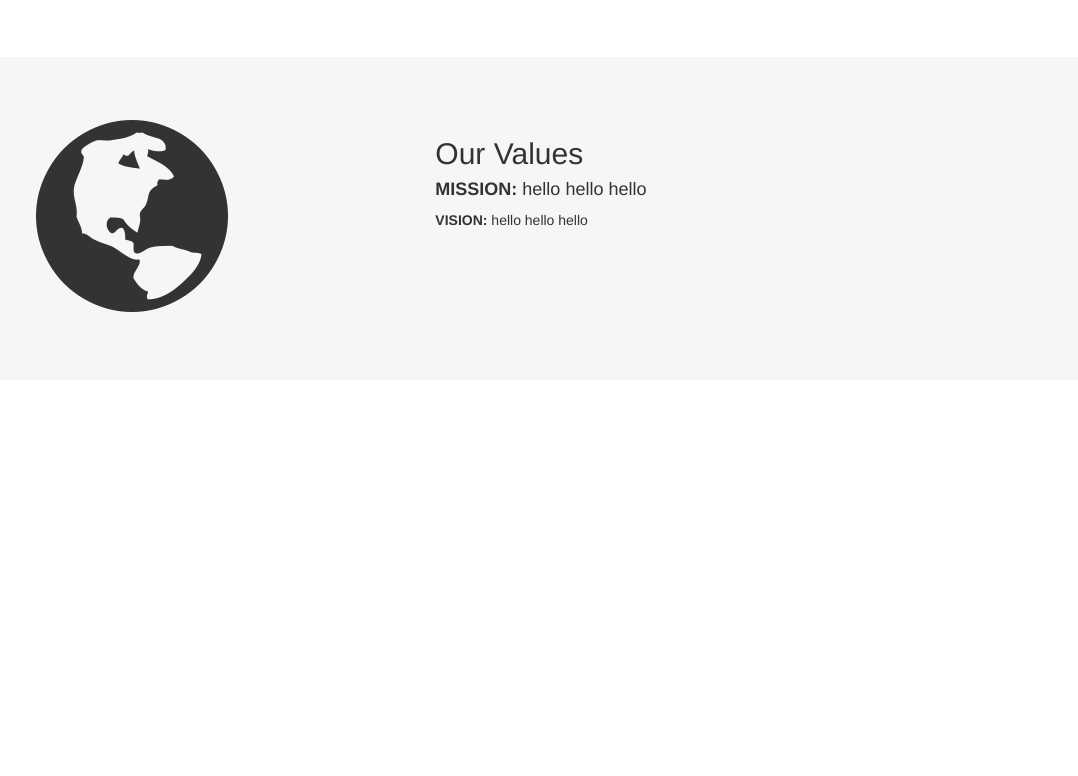
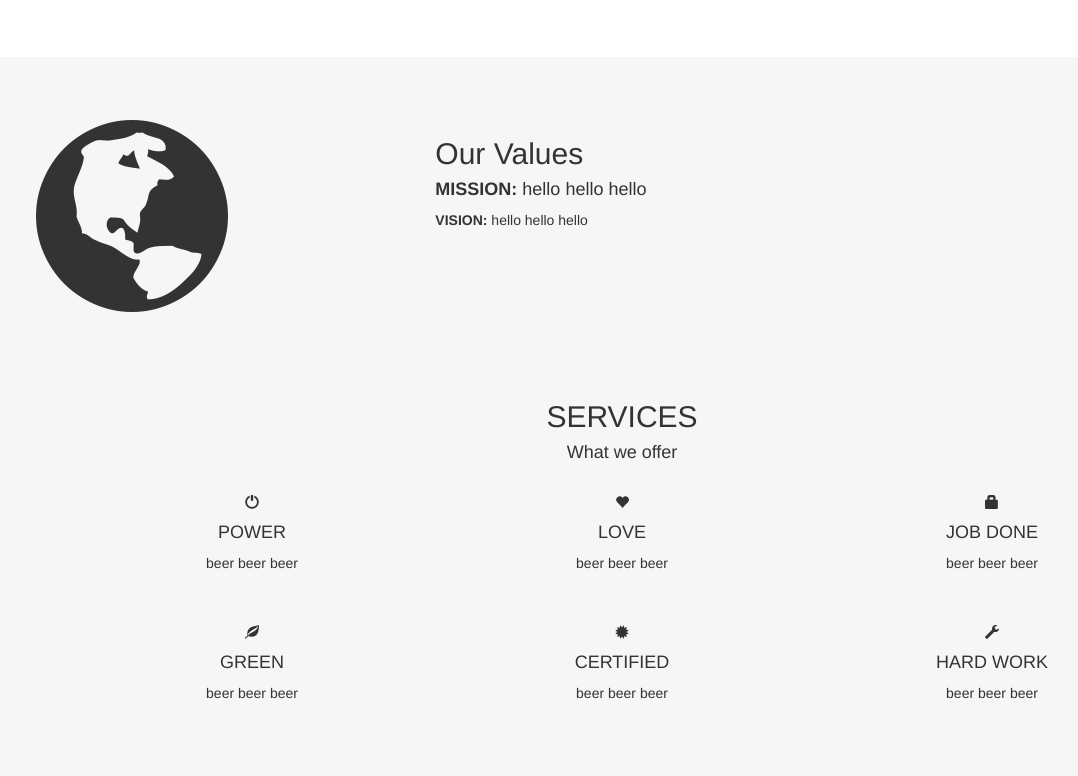
Before and after one commit to rahmona-henry/company, a website: page client/index.html in a window 1280 px wide. Shown: the part 674-1450 px from the top of the page, without its empty margins (18-1096 px from the left). Before the commit the page ends 1054 px from the top, so only its background shows below. Drawn offline with nearby package versions, Linux system fonts and the light colour scheme.

Commit message:
add glyphicons

```diff
--- a/client/index.html
+++ b/client/index.html
@@ -53,5 +53,47 @@
   </div>
  </div>
 
+<div class="container-fluid text-center">
+  <h2>SERVICES</h2>
+  <h4>What we offer</h4>
+  <br>
+  <div class="row">
+    <div class="col-sm-4">
+      <span class="glyphicon glyphicon-off"></span>
+      <h4>POWER</h4>
+      <p>beer beer beer</p>
+    </div>
+    <div class="col-sm-4">
+      <span class="glyphicon glyphicon-heart"></span>
+      <h4>LOVE</h4>
+      <p>beer beer beer</p>
+      </div>
+      <div class="col-sm-4">
+        <span class="glyphicon glyphicon-lock"></span>
+        <h4>JOB DONE</h4>
+        <p>beer beer beer</p>
+      </div>
+    </div>
+    <br></br>
+    <div class="row">
+      <div class="col-sm-4">
+        <span class="glyphicon glyphicon-leaf"></span>
+        <h4>GREEN</h4>
+        <p>beer beer beer</p>
+      </div>
+      <div class="col-sm-4">
+        <span class="glyphicon glyphicon-certificate">
+        </span>
+        <h4>CERTIFIED</h4>
+        <p>beer beer beer</p>
+      </div>
+    <div class="col-sm-4">
+      <span class="glyphicon glyphicon-wrench"></span>
+      <h4>HARD WORK</h4>
+      <p>beer beer beer</p>
+    </div>
+  </div>
+</div>
+
 </body>
 </html>
```
